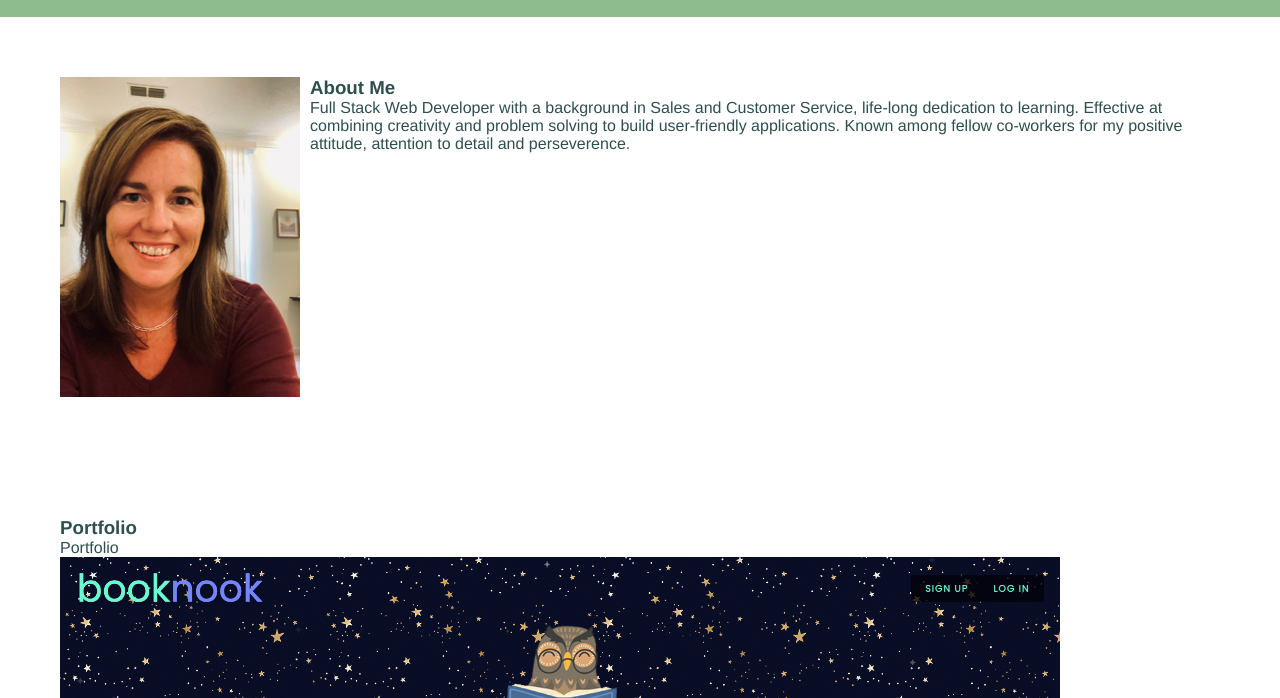
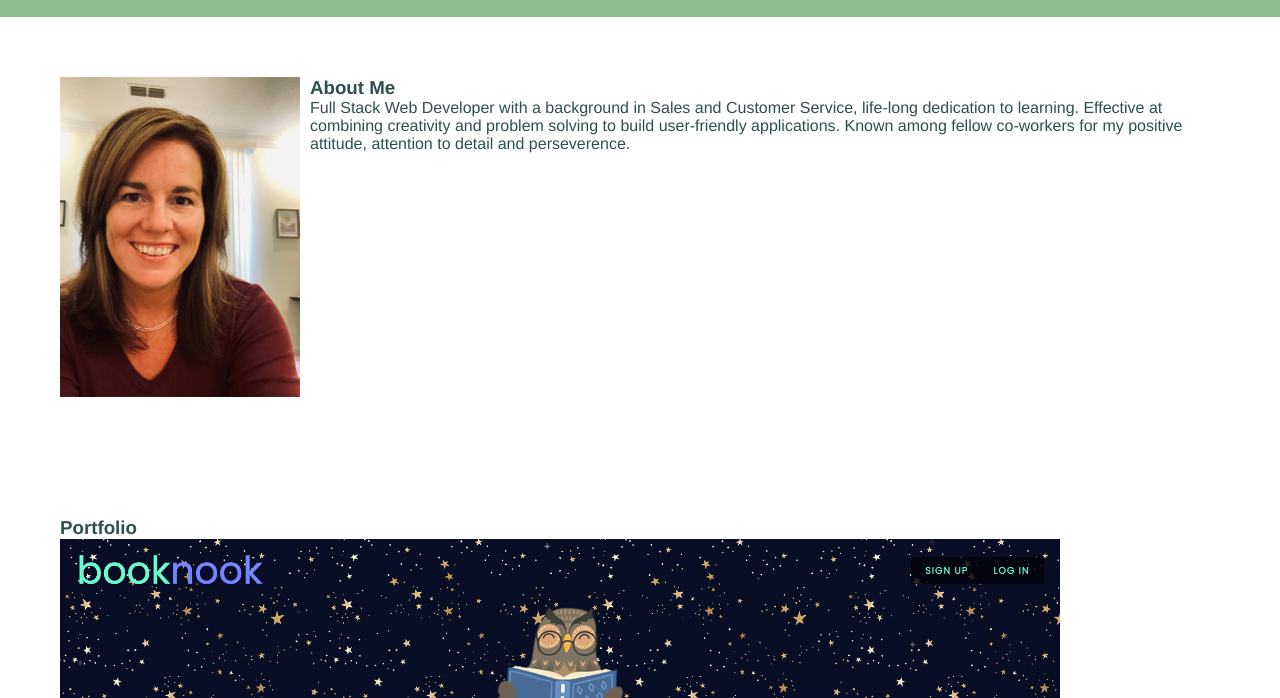
Before and after one commit to kristafrancis/Challenge-2, a plain HTML site: page index.html in a window 1280 px wide. Shown: the part 102-800 px from the top of the page. Drawn offline with Linux system fonts and the light colour scheme.

Commit message:
fix typo

```diff
--- a/index.html
+++ b/index.html
@@ -36,7 +36,7 @@
         </section>
         <section id="portfolio">
             <h3>Portfolio</h3>
-            <div class="section-content">Portfolio</div>
+            <div class="section-content"></div>
             <div class="container1">
                 <a href="https://www.github.com/kristafrancis/book-nook-v2/">
                     <img src="./assets/images/book-nook-v2.png" class="large-portfolio-picture" alt="run buddy image">
```
